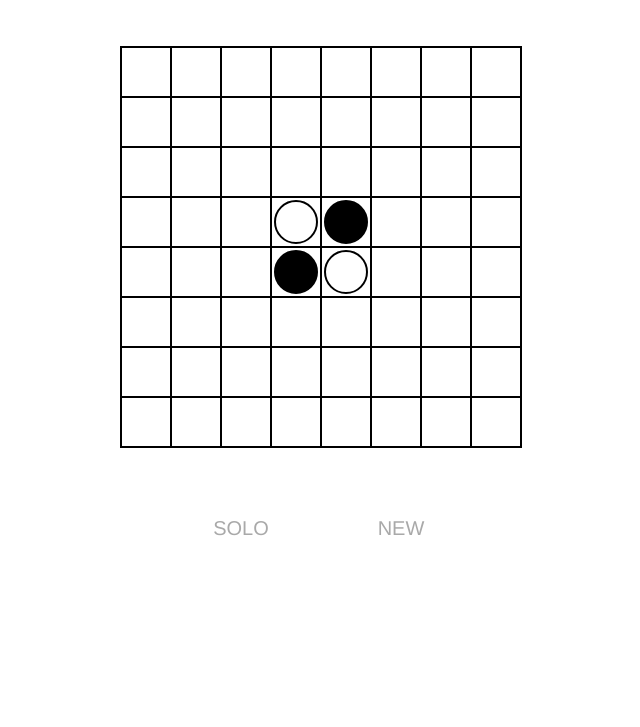
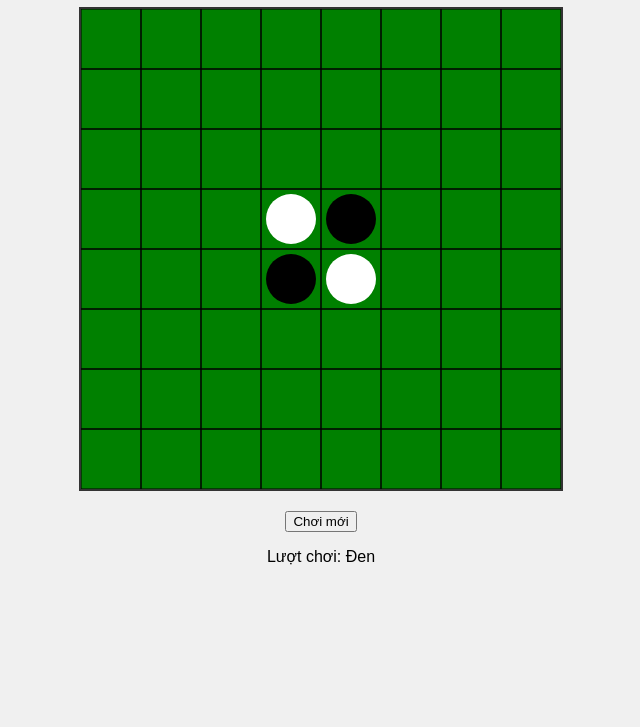
Before and after one commit to phudatdam/othello-ai, a plain HTML site: page client/index.html in a window 1280 px wide. Shown: the part 73-800 px from the top of the page, without its empty margins (319-959 px from the left). Drawn offline with Linux system fonts and the light colour scheme.

Commit message:
modified UI file index.html script.js style.css

```diff
--- a/client/index.html
+++ b/client/index.html
@@ -1,17 +1,19 @@
 <!DOCTYPE html>
-<html>
+<html lang="en">
 <head>
-    <title>Best Othello App Ever</title>
+  <meta charset="UTF-8" />
+  <title>Othello Game</title>
   <link rel="stylesheet" href="style.css" />
 </head>
 <body>
-    <div class="actions">
-      <a class="action bot" href="?solo=true">Solo</a>
-      <a class="action new" href="/othello/client">New</a>
-      <a class="action join" href="">Join</a>
-      <a class="action watch" href="">Watch</a>
+  <h1>Othello Game</h1>
+  <canvas id="gameBoard" width="480" height="480"></canvas>
+
+  <div class="controls">
+    <button onclick="startNewGame()">Chơi mới</button>
+    <p>Lượt chơi: <span id="currentPlayer">Đen</span></p>
   </div>
-    <div class="board"></div>
-    <script src="main.js" type="module"></script>
+
+  <script src="script.js"></script>
 </body>
 </html>
--- /dev/null
+++ b/client/script.js
@@ -0,0 +1,82 @@
+const canvas = document.getElementById("gameBoard");
+const ctx = canvas.getContext("2d");
+
+const boardSize = 8;
+const tileSize = canvas.width / boardSize;
+
+let board = [];
+let currentPlayer = "black";
+
+function initBoard() {
+  board = Array.from({ length: boardSize }, () =>
+    Array(boardSize).fill(null)
+  );
+
+  // Khởi tạo 4 quân cờ ở giữa
+  board[3][3] = "white";
+  board[3][4] = "black";
+  board[4][3] = "black";
+  board[4][4] = "white";
+}
+
+function drawBoard() {
+  ctx.clearRect(0, 0, canvas.width, canvas.height);
+
+  // Vẽ các ô
+  for (let row = 0; row < boardSize; row++) {
+    for (let col = 0; col < boardSize; col++) {
+      ctx.strokeStyle = "black";
+      ctx.strokeRect(col * tileSize, row * tileSize, tileSize, tileSize);
+
+      const piece = board[row][col];
+      if (piece) {
+        drawPiece(col, row, piece);
+      }
+    }
+  }
+}
+
+function drawPiece(col, row, color) {
+  ctx.beginPath();
+  ctx.arc(
+    col * tileSize + tileSize / 2,
+    row * tileSize + tileSize / 2,
+    tileSize / 2 - 5,
+    0,
+    Math.PI * 2
+  );
+  ctx.fillStyle = color;
+  ctx.fill();
+  ctx.closePath();
+}
+
+canvas.addEventListener("click", (e) => {
+  const rect = canvas.getBoundingClientRect();
+  const x = e.clientX - rect.left;
+  const y = e.clientY - rect.top;
+
+  const col = Math.floor(x / tileSize);
+  const row = Math.floor(y / tileSize);
+
+  handleClick(row, col);
+});
+
+function handleClick(row, col) {
+  if (board[row][col] !== null) return;
+
+  // TODO: Kiểm tra hợp lệ & lật quân (phần logic nâng cao)
+  board[row][col] = currentPlayer;
+  currentPlayer = currentPlayer === "black" ? "white" : "black";
+  document.getElementById("currentPlayer").textContent =
+    currentPlayer === "black" ? "Đen" : "Trắng";
+  drawBoard();
+}
+
+function startNewGame() {
+  currentPlayer = "black";
+  initBoard();
+  drawBoard();
+  document.getElementById("currentPlayer").textContent = "Đen";
+}
+
+startNewGame();
--- a/client/style.css
+++ b/client/style.css
@@ -1,84 +1,16 @@
-/* General layout */
+body {
+    font-family: Arial, sans-serif;
+    text-align: center;
+    background-color: #f0f0f0;
+  }
 
-body {
-    display: flex;
-    flex-direction: column-reverse;
-    justify-content: center;
-    align-items: center;
-    margin: 0;
-    min-height: 100vh;
-}
+  canvas {
+    background-color: green;
+    margin: 20px auto;
+    display: block;
+    border: 2px solid #333;
+  }
 
-/* Action buttons */
-
-.actions {
-    margin: 50px;
-    display: flex;
-    flex-direction: row;
-    justify-content: space-evenly;
-    align-items: flex-end;
-}
-
-.action {
-    color: darkgray;
-    font-family: "Helvetica Neue", sans-serif;
-    font-size: 20px;
-    line-height: 20px;
-    font-weight: 300;
-    text-align: center;
-    text-decoration: none;
-    text-transform: uppercase;
-    padding: 20px;
-    width: 120px;
-}
-
-.action:hover {
-    background-color: darkgray;
-    color: white;
-    font-weight: 700;
-}
-
-.action[href=""] {
-    display: none;
-}
-
-/* Connect Four board */
-
-.board {
-    display: grid;
-    grid-template-columns: repeat(8, 50px);
-    grid-template-rows: repeat(8, 50px);
-    gap: 0;
-    border: 1px solid black;
-}
-
-.cell {
-    display: flex;
-    justify-content: center;
-    align-items: center;
-    border: 1px solid black;
-}
-
-.disc {
-    width: 40px;
-    height: 40px;
-    border: 2px solid black;
-    border-radius: 50%;
-}
-
-.black {
-    background-color: black;
-}
-
-.white {
-    background-color: white;
-}
-
-.valid-move {
-    background-color: lightgreen;
-    border: 2px solid green;
-}
-
-.cell:has(.valid-move) {
-    cursor: pointer;
-}
+  .controls {
+    margin-top: 10px;
+  }
```
Lines whose indentation alone changed are shown as unchanged.
